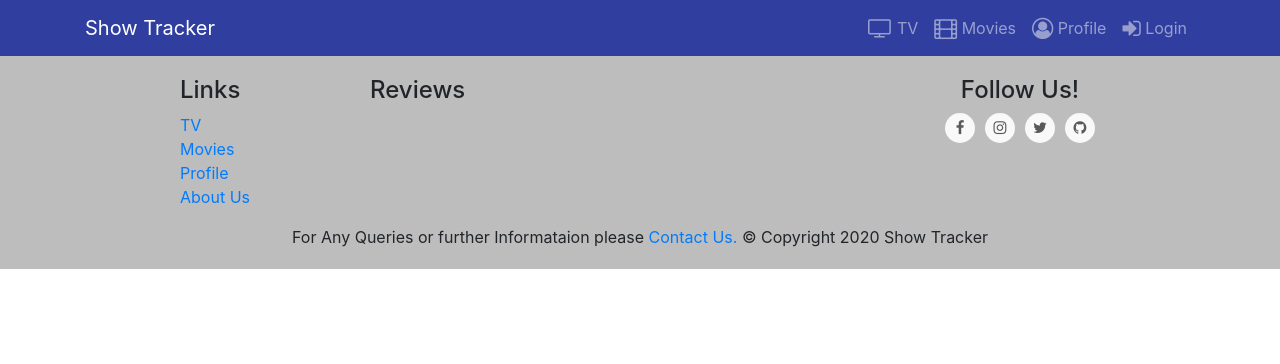
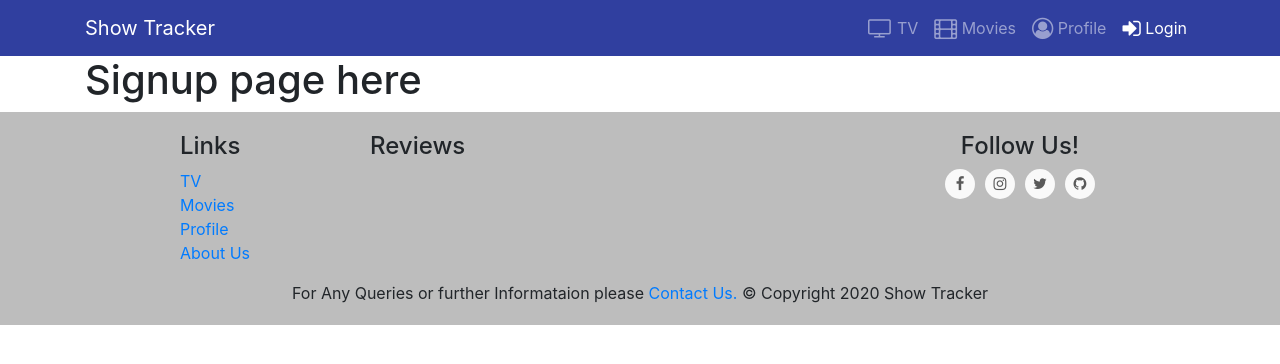
Before and after one commit to MoviesAndTvShowsTracker/ShowTracker, a React (Create React App) app in the folder main-folder/: page /signup in a window 1280 px wide. Shown: the top 364 px of the page. Built offline with nearby package versions, Linux system fonts and the light colour scheme.

Commit message:
Jimil: created separate homepage and signup page. (only layouts)

```diff
--- a/main-folder/src/components/FooterComponent.js
+++ b/main-folder/src/components/FooterComponent.js
@@ -26,8 +26,8 @@ function Footer(props) {
                       <ul class="social-network social-circle">
                        <li><a href="https://www.facebook.com/" class="icoFacebook" title="Facebook"><i class="fa fa-facebook"></i></a></li>
                        <li><a href="https://www.instagram.com/" class="icoInstagram" title="Instagram"><i class="fa fa-instagram"></i></a></li>
-                       <li><a href="https://www.facebook.com/" class="icoTwitter" title="Twitter"><i class="fa fa-twitter"></i></a></li>
-                       <li><a href="https://www.facebook.com/" class="icoGithub" title="Github"><i class="fa fa-github"></i></a></li>
+                       <li><a href="https://www.twitter.com/" class="icoTwitter" title="Twitter"><i class="fa fa-twitter"></i></a></li>
+                       <li><a href="https://www.github.com/" class="icoGithub" title="Github"><i class="fa fa-github"></i></a></li>
                       </ul>
                     </div>
                 </div>
--- a/main-folder/src/components/HeaderComponent.js
+++ b/main-folder/src/components/HeaderComponent.js
@@ -1,5 +1,5 @@
 import React, { Component } from 'react';
-import { Navbar, NavbarBrand, Nav, NavbarToggler, Collapse, NavItem, Button} from 'reactstrap';
+import { Navbar, NavbarBrand, Nav, NavbarToggler, Collapse, NavItem} from 'reactstrap';
 import { NavLink } from 'react-router-dom';
 
 class Header extends Component {
@@ -40,7 +40,7 @@ class Header extends Component {
                                     <NavLink className="nav-link"  to='/profile'><span className="fa fa-user-circle-o fa-lg"></span> Profile</NavLink>
                                 </NavItem>
                                 <NavItem>
-                                    <NavLink className="nav-link" to='/login'><span className="fa fa-sign-in fa-lg"></span>  Login</NavLink>
+                                    <NavLink className="nav-link" to='/signup'><span className="fa fa-sign-in fa-lg"></span>  Login</NavLink>
                                 </NavItem>
                             </Nav>
                         </Collapse>
--- /dev/null
+++ b/main-folder/src/components/HomeComponent.js
@@ -0,0 +1,9 @@
+import React from 'react';
+
+function Home(props) {
+    return(
+        <div className="container"> <h1>make home page here </h1></div>
+    );
+}
+
+export default Home;
--- a/main-folder/src/components/MainComponent.js
+++ b/main-folder/src/components/MainComponent.js
@@ -1,12 +1,33 @@
 import React, { Component } from 'react';
 import Header from './HeaderComponent';
 import Footer from './FooterComponent';
+import Home from './HomeComponent';
+import { Switch, Route, Redirect } from 'react-router-dom';
+import Signup from './SignupComponent';
+
 class Main extends Component {
 
     render() {
+        const HomePage = () => {
+            return(
+                <Home />
+            );
+        }
+
+        const Register = () => {
+            return(
+                <Signup />
+            );
+        }
+
         return(
             <div>
                 <Header />
+                <Switch>
+                    <Route path='/home' component={HomePage} />
+                    <Route path='/signup' component={Register} />
+                    <Redirect to="/home" />
+                </Switch>
                 <Footer />
             </div>
         );
--- /dev/null
+++ b/main-folder/src/components/SignupComponent.js
@@ -0,0 +1,9 @@
+import React from 'react';
+
+function Signup(props) {
+    return(
+        <div className="container"> <h1>Signup page here</h1> </div>
+    );
+}
+
+export default Signup;
```
